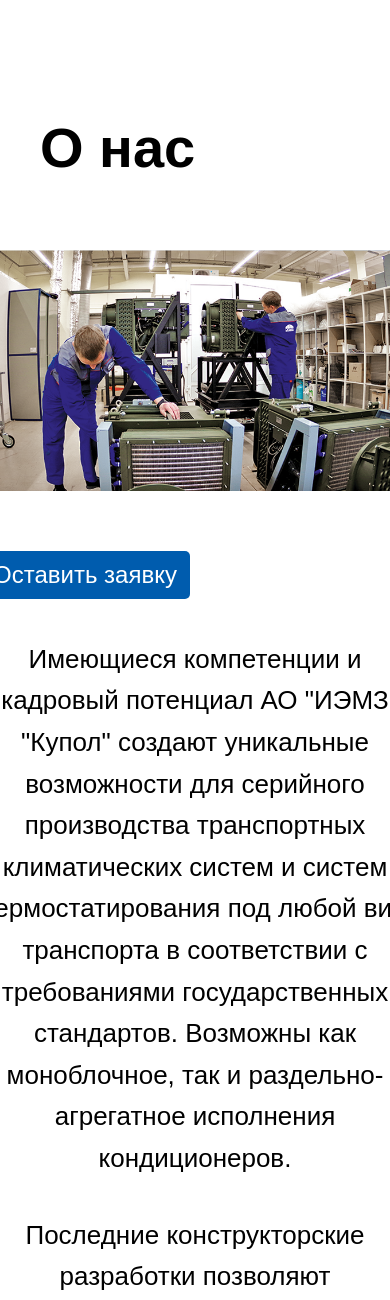
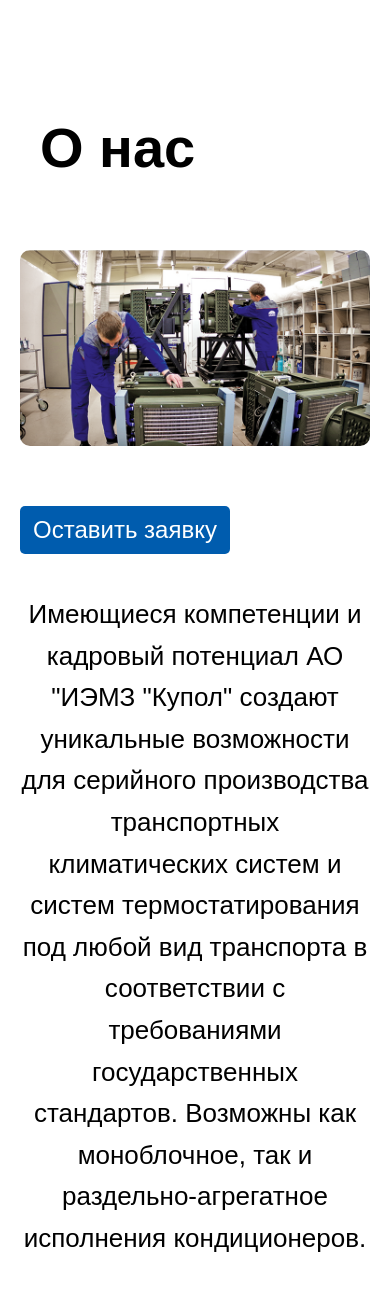
Before and after one commit to L4NOTTE/L4NOTTE.github.io, a PHP site: page / in a window 390 px wide; the page is wider, and only the part inside the window is pictured. Shown: the part 2176-3476 px from the top of that part. Run offline with PHP 8.4, Linux system fonts and the light colour scheme.

Commit message:
Update style.css

```diff
--- a/Practic/css/style.css
+++ b/Practic/css/style.css
@@ -798,12 +798,12 @@ h3 {
   }
 
   .about img {
-    width: 430px;
+    width: 350px;
   }
 
   .about-left,
   .about-right {
-    width: 430px;
+    width: 350px;
   }
 
   .about-content {
@@ -830,12 +830,12 @@ h3 {
   .product-card {
     display: flex;
     flex-direction: column;
-    width: 420px;
+    width: 300px;
   }
 
   .product-card img {
-    width: 300px;
-    height: 200px;
+    width: 260px;
+    height: 150px;
     object-fit: contain;
   }
 
```
